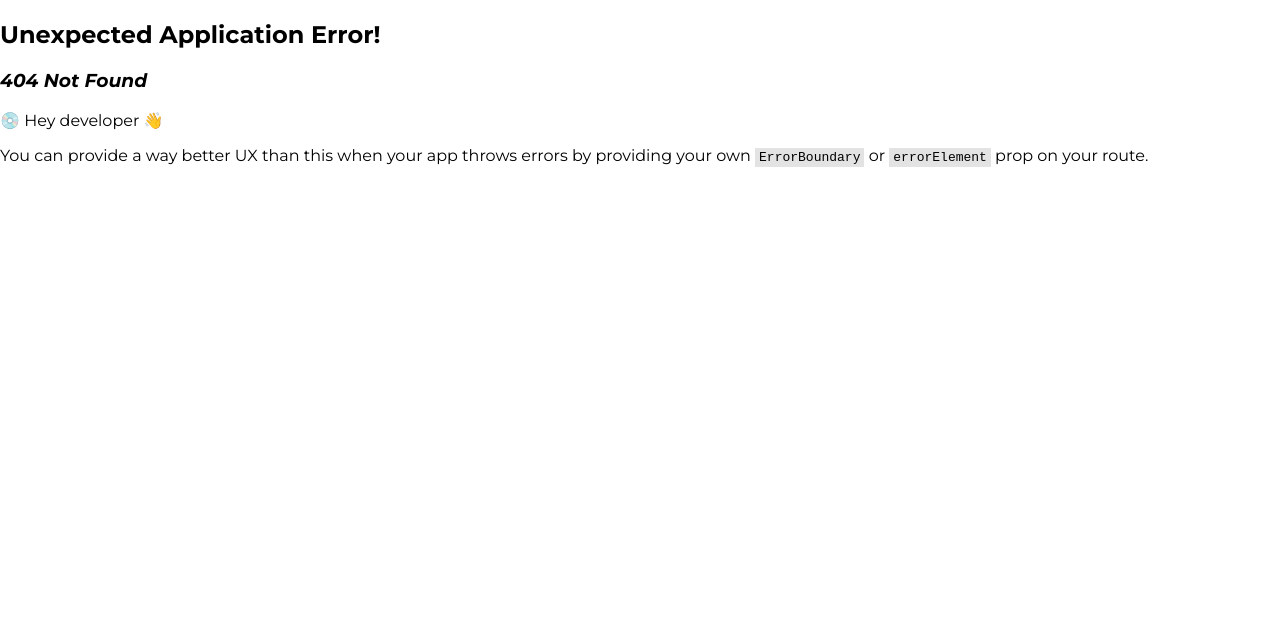
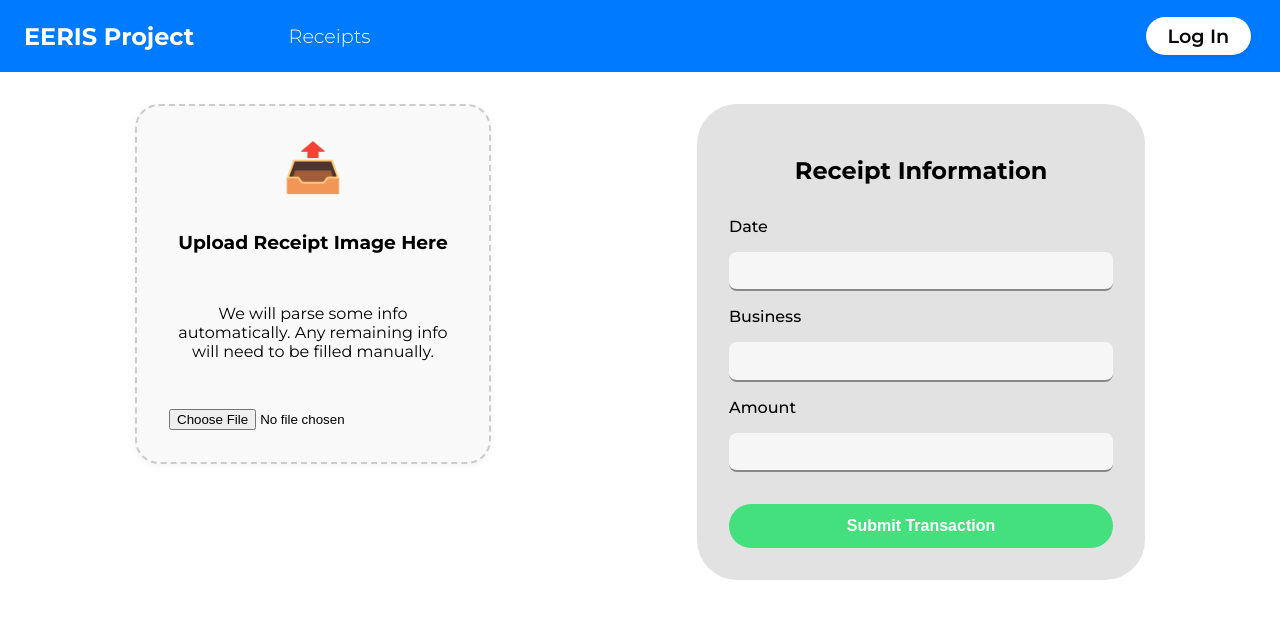
Before and after one commit to JoseJimenezCaballero/EERIS-Project, a React (Create React App) app in the folder FrontEnd/eerisfront/: page /receipts in a window 1280 px wide. Before the commit this address had no page. Shown: the top 618 px of the page. Built offline with nearby package versions, Linux system fonts and the light colour scheme.

Commit message:
Finalize ReceiptPage, update routing, styles, and amount input formatting

```diff
--- a/FrontEnd/eerisfront/src/components/HomePage.jsx
+++ b/FrontEnd/eerisfront/src/components/HomePage.jsx
@@ -1,8 +1,15 @@
 import React from 'react';
+import { useNavigate } from 'react-router-dom';
 import NavBar from './NavBar';
 import '../styles.css';
 
 const HomePage = () => {
+  const navigate = useNavigate();
+
+  const handleSubmitClick = () => {
+    navigate('/receipts');
+  };
+
   return (
     <>
       <NavBar />
@@ -20,19 +27,18 @@ const HomePage = () => {
                 </tr>
               </thead>
               <tbody>
-                {/* Placeholder row */}
                 <tr>
-                  <td colSpan="3" style={{ textAlign: 'center', padding: '2rem' }}>
-                    {/* You can map transactions here later */}
-                  </td>
+                  <td colSpan="3" style={{ textAlign: 'center', padding: '2rem' }}></td>
                 </tr>
               </tbody>
             </table>
 
-            <button className="submit-button">Submit New Transaction</button>
+            <button className="submit-button" onClick={handleSubmitClick}>
+              Submit New Transaction
+            </button>
           </div>
 
-          <div className="home-budget">
+          <div className="home-budget"> //cambiar. todos los settings estan based en la imagen
             <h3>Budget</h3>
             <div className="budget-circle">
               <div className="budget-percent">80%</div>
--- /dev/null
+++ b/FrontEnd/eerisfront/src/components/ReceiptPage.jsx
@@ -0,0 +1,80 @@
+import React, { useState } from 'react';
+import NavBar from './NavBar';
+import '../styles.css';
+
+const ReceiptPage = () => {
+  const [receiptData, setReceiptData] = useState({
+    date: '',
+    business: '',
+    amount: '',
+  });
+
+  const handleChange = (e) => {
+    setReceiptData({
+      ...receiptData,
+      [e.target.name]: e.target.value,
+    });
+  };
+
+  const handleSubmit = (e) => {
+    e.preventDefault();
+    console.log('Transaction submitted:', receiptData);
+    // TODO: Send to backend
+  };
+
+  return (
+    <>
+      <NavBar />
+      <div className="receipt-page">
+        {/* Upload box */}
+        <div className="upload-box">
+          <div className="upload-icon">📤</div>
+          <h3>Upload Receipt Image Here</h3>
+          <p>We will parse some info automatically. Any remaining info will need to be filled manually.</p>
+          <input type="file" className="file-input" />
+        </div>
+
+        {/* Form */}
+        <form className="receipt-form" onSubmit={handleSubmit}>
+          <h2>Receipt Information</h2>
+
+          <label>Date</label>
+          <input
+            type="text"
+            name="date"
+            value={receiptData.date}
+            onChange={handleChange}
+            required
+          />
+
+          <label>Business</label>
+          <input
+            type="text"
+            name="business"
+            value={receiptData.business}
+            onChange={handleChange}
+            required
+          />
+
+          <label>Amount</label>
+          <input
+            type="number"
+            name="amount"
+            value={receiptData.amount}
+            onChange={handleChange}
+            step="0.01"
+            min="0"
+            required
+          />
+
+
+          <button type="submit" className="submit-button">
+            Submit Transaction
+          </button>
+        </form>
+      </div>
+    </>
+  );
+};
+
+export default ReceiptPage;
--- a/FrontEnd/eerisfront/src/index.js
+++ b/FrontEnd/eerisfront/src/index.js
@@ -6,12 +6,13 @@ import './styles.css';
 import ManagerApprovalPage from './components/ManagerApprovalPage';
 import Login from './components/LoginPage'
 import HomePage from './components/HomePage';
-
+import ReceiptPage from './components/ReceiptPage';
 
 const router = createBrowserRouter([
   {path:'/login', element:<Login />},
   {path:'/approveTransactions', element:<ManagerApprovalPage />},
   { path: '/home', element: <HomePage /> },
+  {path: '/receipts', element: <ReceiptPage /> },
 
 ]);
 
--- a/FrontEnd/eerisfront/src/styles.css
+++ b/FrontEnd/eerisfront/src/styles.css
@@ -428,3 +428,70 @@ body{
     border: 8px solid #44E07E;
     border-right-color: #ddd;
   }
+
+  .receipt-page {
+    display: flex;
+    justify-content: space-around;
+    align-items: flex-start;
+    padding: 2rem;
+    flex-wrap: wrap;
+  }
+
+  .upload-box {
+    background-color: #f9f9f9;
+    border: 2px dashed #ccc;
+    border-radius: 1.5rem;
+    padding: 2rem;
+    width: 18rem;
+    text-align: center;
+    display: flex;
+    flex-direction: column;
+    gap: 1rem;
+    box-shadow: 0 2px 6px rgba(0,0,0,0.05);
+  }
+
+  .upload-icon {
+    font-size: 3rem;
+  }
+
+  .file-input {
+    margin-top: 1rem;
+  }
+
+  .receipt-form {
+    background-color: #e3e2e2;
+    border-radius: 2.5rem;
+    padding: 2rem;
+    width: 24rem;
+    display: flex;
+    flex-direction: column;
+    gap: 1rem;
+  }
+
+  .receipt-form h2 {
+    text-align: center;
+    margin-bottom: 1rem;
+  }
+
+  .receipt-form input {
+    padding: 0.7rem;
+    border: none;
+    border-bottom: 2px solid #888;
+    background-color: #f6f6f6;
+    border-radius: 0.5rem;
+  }
+
+  .receipt-form label {
+    font-weight: 500;
+  }
+
+  .submit-button {
+    background-color: #44E07E;
+    color: white;
+    padding: 0.8rem;
+    border: none;
+    border-radius: 1.5rem;
+    font-weight: 600;
+    cursor: pointer;
+    margin-top: 1rem;
+  }
```
